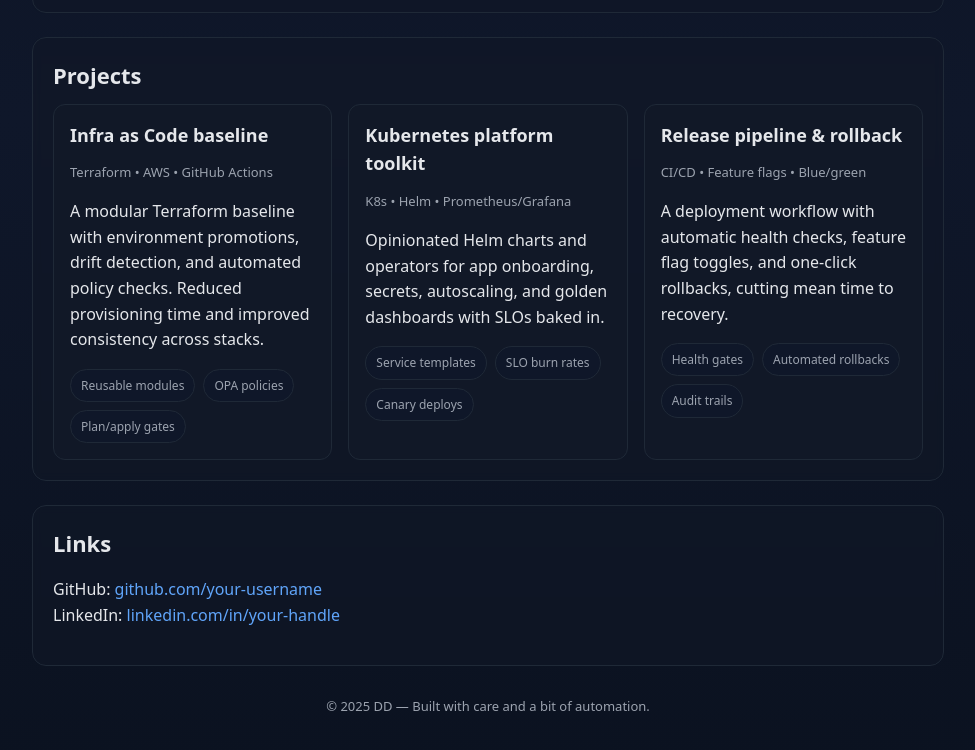
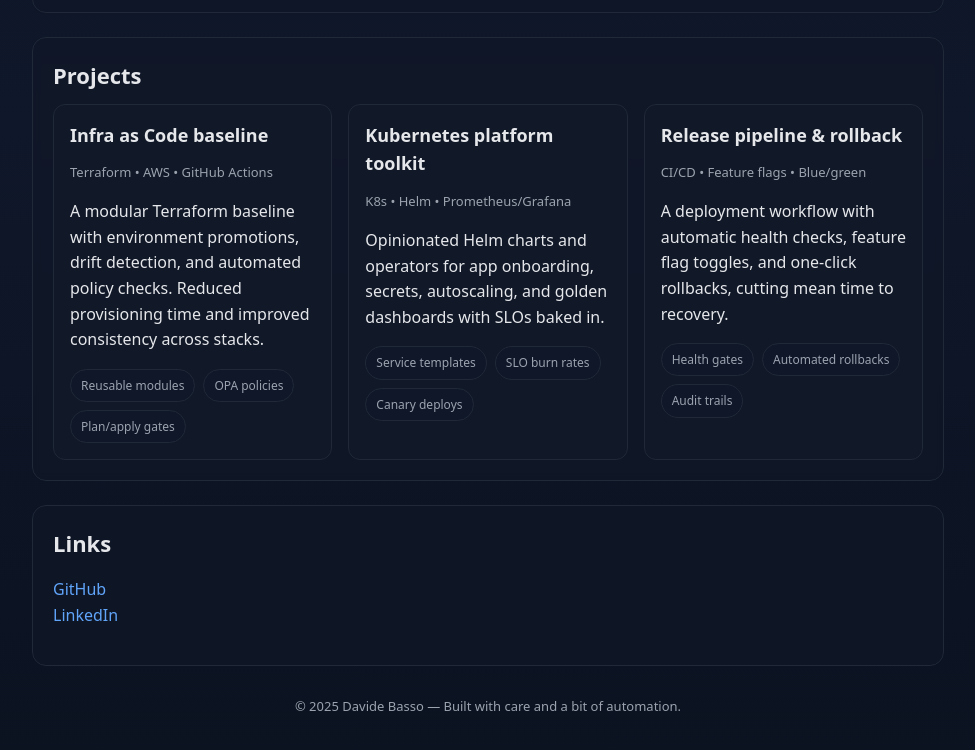
Before and after one commit to Nebel01/davidebasso.me, a plain HTML site: page index.html in a window 1280 px wide. Shown: the part 855-1605 px from the top of the page, without its empty margins (152-1127 px from the left). Drawn offline with Linux system fonts and the light colour scheme.

Commit message:
Update index.html

```diff
--- a/index.html
+++ b/index.html
@@ -277,14 +277,14 @@
       <section id="links" aria-labelledby="links-title">
         <h2 id="links-title">Links</h2>
         <p class="links">
-          GitHub: <a href="https://github.com/your-username" target="_blank" rel="noopener">github.com/your-username</a><br />
-          LinkedIn: <a href="https://www.linkedin.com/in/your-handle" target="_blank" rel="noopener">linkedin.com/in/your-handle</a>
+          <a href="https://github.com/Nebel01" target="_blank" rel="noopener">GitHub</a><br />
+          <a href="https://www.linkedin.com/in/davide-b-020443b0" target="_blank" rel="noopener">LinkedIn</a>
         </p>
       </section>
     </main>
 
     <footer role="contentinfo">
-      © <span id="year"></span> DD — Built with care and a bit of automation.
+      © <span id="year"></span> Davide Basso — Built with care and a bit of automation.
     </footer>
   </div>
 
```
